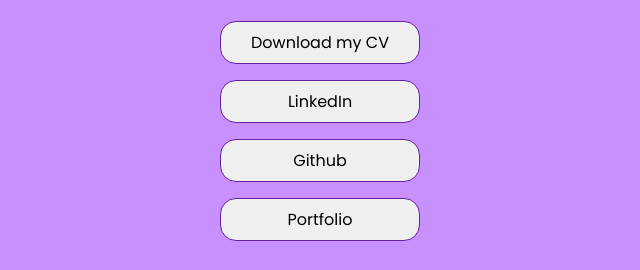
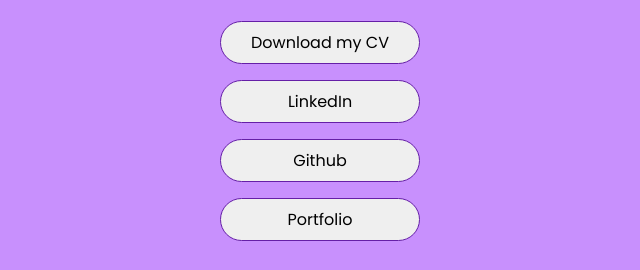
Before and after one commit to randemguy/linktree-portfolio-project, a plain HTML site: page index.html in a window 1280 px wide. Shown: the part 425-695 px from the top of the page, 320-960 px from the left. Drawn offline with Linux system fonts and the light colour scheme.

Commit message:
Update style.css

```diff
--- a/style.css
+++ b/style.css
@@ -81,7 +81,7 @@ section {
 button {
   display: flex;
   padding: 0.5rem;
-  border-radius: 1rem;
+  border-radius: 2rem;
   border: rgb(101, 31, 167) 1px solid;
   min-width: 200px;
   justify-content: center;
```
